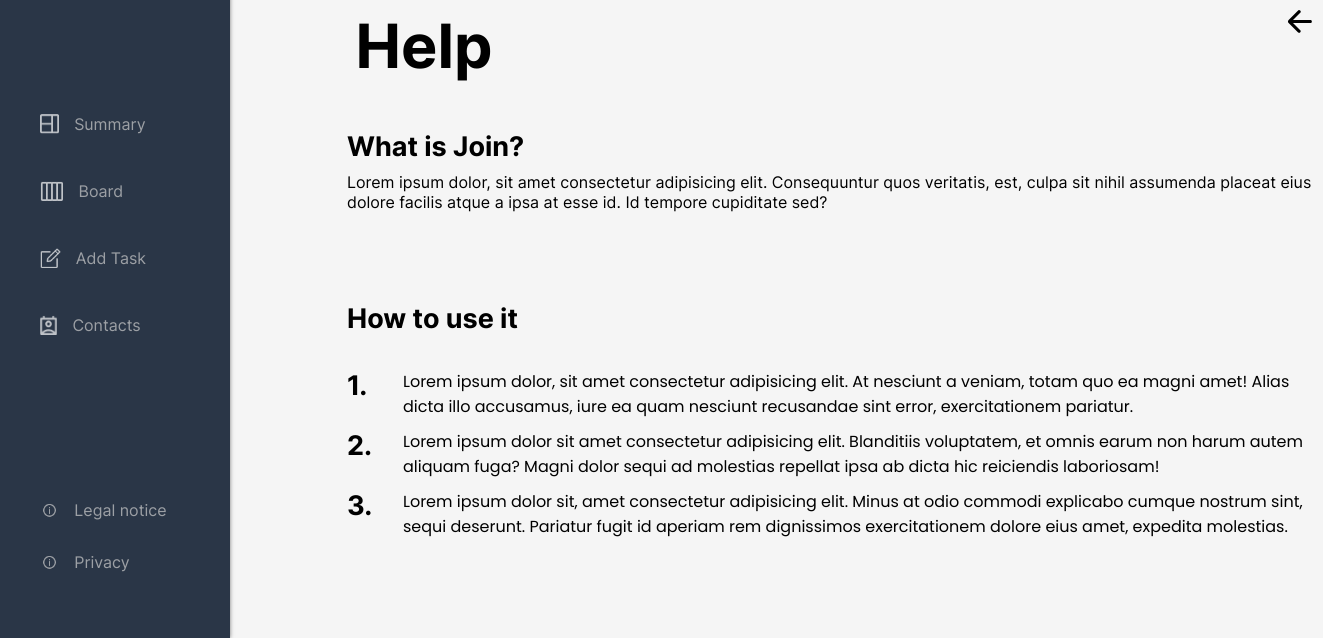
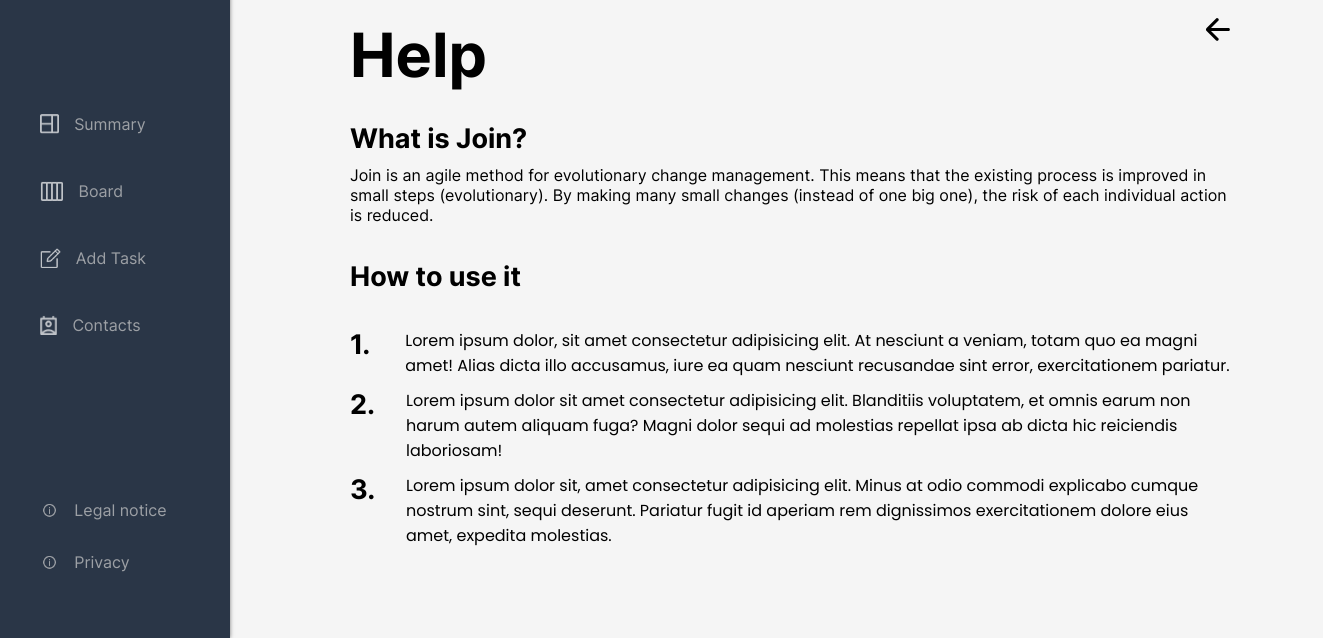
Before and after one commit to Marcus-Haas/join, a plain HTML site: page help.html in a window 1280 px wide. Shown: the part 162-800 px from the top of the page, 1323 px wide, since content can reach past the window. Drawn offline with Linux system fonts and the light colour scheme.

Commit message:
update help section

```diff
--- a/assets/css/help.css
+++ b/assets/css/help.css
@@ -4,28 +4,31 @@ body {
     font-family: 'Inter';
 }
 
+.help-main {
+    display: flex;
+    flex-direction: column;
+    padding-top: 50px;
+    padding-left: 350px;
+    padding-right: 50px;
+}
+
 .help-back-btn {
+    box-sizing: border-box;
     display: flex;
-    justify-content: center;
-    align-items: center;
-    position: absolute;
+    justify-content: flex-end;
     width: 37px;
     height: 37px;
-    left: 1281px;
-    top: 165px;
+    width: 100%;
+    padding-top: 40px;
+    z-index: 1;
 }
 
 .help-title-container {
     display: flex;
-    flex-direction: row;
-    justify-content: center;
+    justify-content: flex-start;
     align-items: center;
-    gap: 30px;
-    position: absolute;
-    width: 138px;
-    height: 73px;
-    left: 355px;
-    top: 171px;
+    margin-bottom: 30px;
+
 }
 
 .help-title {
@@ -38,11 +41,6 @@ body {
     flex-direction: column;
     align-items: flex-start;
     gap: 35px;
-    position: absolute;
-    width: 976px;
-    height: 411px;
-    left: 347px;
-    top: 292px;
 }
 
 .help-explain-top-frame {
@@ -50,27 +48,18 @@ body {
     flex-direction: column;
     align-items: flex-start;
     gap: 10px;
-    width: 969px;
-    height: 137px;
 }
 
 .help-explain-title {
-    width: 346px;
-    height: 32px;
     font-weight: 700;
     font-size: 27px;
 }
 
 .help-explain-text {
-    width: 969px;
-    height: 95px;
-    font-weight: 400;
     font-size: 16px;
 }
 
 .how-to-use-title {
-    width: 346px;
-    height: 32px;
     font-weight: 700;
     font-size: 27px;
 }
@@ -80,8 +69,6 @@ body {
     flex-direction: column;
     align-items: flex-start;
     gap: 10px;
-    width: 976px;
-    height: 172px;
 }
 
 .help-instructions-frame {
@@ -89,19 +76,15 @@ body {
     flex-direction: row;
     align-items: flex-start;
     gap: 35px;
-    width: 971px;
-    height: 50px;
 }
 
 .help-instructions-number {
     width: 21px;
-    height: 32px;
     font-weight: 700;
     font-size: 27px;
 }
 
 .help-instructions-text {
-    width: 915px;
     font-family: 'Poppins';
     font-weight: 400;
     font-size: 16px;
--- a/help.html
+++ b/help.html
@@ -23,11 +23,14 @@
 
     <div w3-include-html="assets/templates/sidebar.html"></div>
 
+    <div class="help-main">
+
+        <div class="help-back-btn">
             <a href="summary.html">
-        <div class="help-back-btn">
                 <img src="/assets/img/legal notice/arrrow-left.png">
+            </a>
         </div>
-    </a>
+
 
         <div class="help-title-container">
             <div class="help-title">Help</div>
@@ -36,9 +39,10 @@
         <div class="help-explain-container">
             <div class="help-explain-top-frame">
                 <span class="help-explain-title">What is Join?</span>
-            <span class="help-explain-text">Lorem ipsum dolor, sit amet consectetur adipisicing elit. Consequuntur quos
-                veritatis, est, culpa sit
-                nihil assumenda placeat eius dolore facilis atque a ipsa at esse id. Id tempore cupiditate sed?</span>
+                <span class="help-explain-text">Join is an agile method for evolutionary change management. This means
+                    that the existing process is improved in small steps (evolutionary). By making many small changes
+                    (instead of one big one), the risk of each individual action is reduced.
+                </span>
             </div>
             <span class="how-to-use-title">How to use it</span>
             <div class="help-explain-bottom-frame">
@@ -51,17 +55,21 @@
                 </div>
                 <div class="help-instructions-frame">
                     <span class="help-instructions-number">2.</span>
-                <span class="help-instructions-text">Lorem ipsum dolor sit amet consectetur adipisicing elit. Blanditiis
+                    <span class="help-instructions-text">Lorem ipsum dolor sit amet consectetur adipisicing elit.
+                        Blanditiis
                         voluptatem, et omnis earum non
                         harum autem aliquam fuga? Magni dolor sequi ad molestias repellat ipsa ab dicta hic reiciendis
                         laboriosam!</span>
                 </div>
                 <div class="help-instructions-frame">
                     <span class="help-instructions-number">3.</span>
-                <span class="help-instructions-text">Lorem ipsum dolor sit, amet consectetur adipisicing elit. Minus at
+                    <span class="help-instructions-text">Lorem ipsum dolor sit, amet consectetur adipisicing elit. Minus
+                        at
                         odio commodi explicabo cumque
-                    nostrum sint, sequi deserunt. Pariatur fugit id aperiam rem dignissimos exercitationem dolore eius
+                        nostrum sint, sequi deserunt. Pariatur fugit id aperiam rem dignissimos exercitationem dolore
+                        eius
                         amet, expedita molestias.</span>
+                </div>
             </div>
         </div>
     </div>
```
Also changed, not shown: legal-notice.html (+6 -4 lines), privacy.html (+6 -4 lines). Lines whose indentation alone changed are shown as unchanged.
